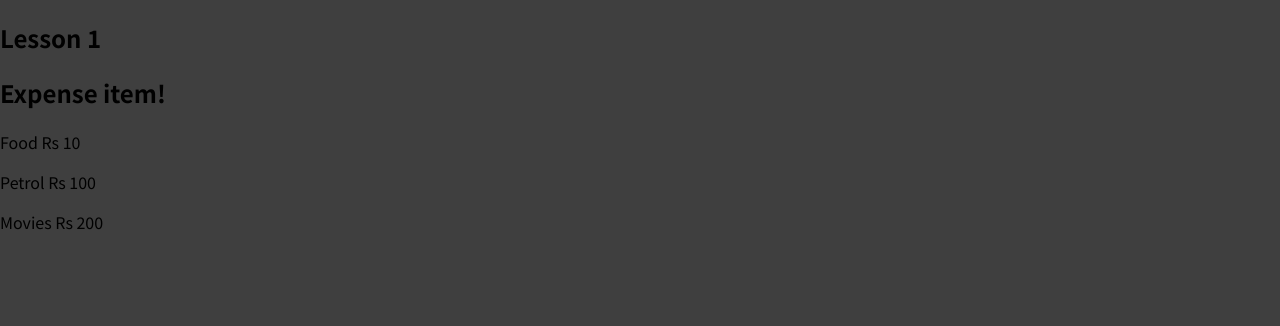
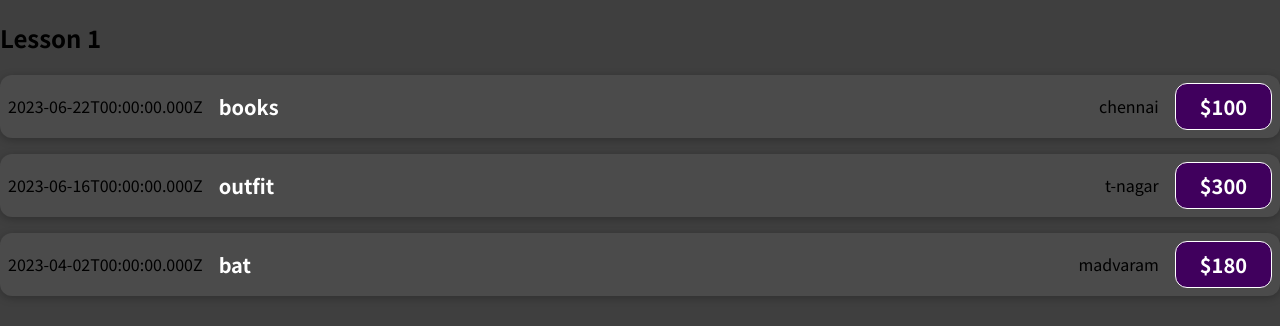
Before and after one commit to sumith-tech/react-complete-guide, a JavaScript app: page / in a window 1280 px wide. Shown: the top 326 px of the page. Built offline with nearby package versions, Linux system fonts and the light colour scheme.

Commit message:
passing Data

```diff
--- a/src/App.js
+++ b/src/App.js
@@ -1,11 +1,47 @@
 import ExpenseItem from "./components/ExpenseItem";
-import Item from "./components/Items";
+
 function App() {
+  const expenses = [
+    {
+      item: "books",
+      price: 100,
+      date: new Date(2023, 5, 22),
+      location: "chennai",
+    },
+    {
+      item: "outfit",
+      price: 300,
+      date: new Date(2023, 5, 16),
+      location: "t-nagar",
+    },
+    {
+      item: "bat",
+      price: 180,
+      date: new Date(2023, 3, 2),
+      location: "madvaram",
+    },
+  ];
   return (
     <div>
       <h2>Lesson 1</h2>
-      <ExpenseItem></ExpenseItem>
-      <Item></Item>
+      <ExpenseItem
+        title={expenses[0].item}
+        amount={expenses[0].price}
+        date={expenses[0].date}
+        location={expenses[0].location}
+      ></ExpenseItem>
+      <ExpenseItem
+        title={expenses[1].item}
+        amount={expenses[1].price}
+        date={expenses[1].date}
+        location={expenses[1].location}
+      ></ExpenseItem>
+      <ExpenseItem
+        title={expenses[2].item}
+        amount={expenses[2].price}
+        date={expenses[2].date}
+        location={expenses[2].location}
+      ></ExpenseItem>
     </div>
   );
 }
--- /dev/null
+++ b/src/components/ExpenseItem.css
@@ -0,0 +1,56 @@
+.expense-item {
+  display: flex;
+  justify-content: space-between;
+  align-items: center;
+  box-shadow: 0 2px 8px rgba(0, 0, 0, 0.25);
+  padding: 0.5rem;
+  margin: 1rem 0;
+  border-radius: 12px;
+  background-color: #4b4b4b;
+}
+
+.expense-item__description {
+  display: flex;
+  flex-direction: column;
+  gap: 1rem;
+  align-items: flex-end;
+  flex-flow: column-reverse;
+  justify-content: flex-start;
+  flex: 1;
+}
+
+.expense-item h2 {
+  color: #3a3a3a;
+  font-size: 1rem;
+  flex: 1;
+  margin: 0 1rem;
+  color: white;
+}
+
+.expense-item__price {
+  font-size: 1rem;
+  font-weight: bold;
+  color: white;
+  background-color: #40005d;
+  border: 1px solid white;
+  padding: 0.5rem;
+  border-radius: 12px;
+}
+
+@media (min-width: 580px) {
+  .expense-item__description {
+    flex-direction: row;
+    align-items: center;
+    justify-content: flex-start;
+    flex: 1;
+  }
+
+  .expense-item__description h2 {
+    font-size: 1.25rem;
+  }
+
+  .expense-item__price {
+    font-size: 1.25rem;
+    padding: 0.5rem 1.5rem;
+  }
+}
--- a/src/components/ExpenseItem.js
+++ b/src/components/ExpenseItem.js
@@ -1,3 +1,16 @@
-const ExpenseItem = () => <h2>Expense item!</h2>;
+import "./ExpenseItem.css";
+
+const ExpenseItem = (props) => {
+  return (
+    <div className="expense-item">
+      <div>{props.date.toISOString()}</div>
+      <div className="expense-item__description">
+        <h2>{props.title}</h2>
+        <div>{props.location}</div>
+        <div className="expense-item__price">${props.amount}</div>
+      </div>
+    </div>
+  );
+};
 
 export default ExpenseItem;
--- a/src/components/Items.js
+++ /dev/null
@@ -1,10 +0,0 @@
-const Item = () => {
-  return (
-    <div>
-      <p>Food Rs 10</p>
-      <p>Petrol Rs 100</p>
-      <p>Movies Rs 200</p>
-    </div>
-  );
-};
-export default Item;
```
